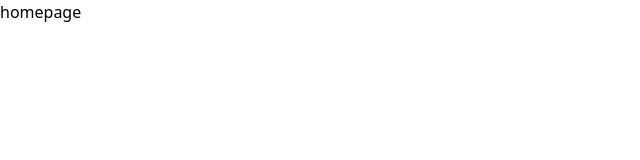
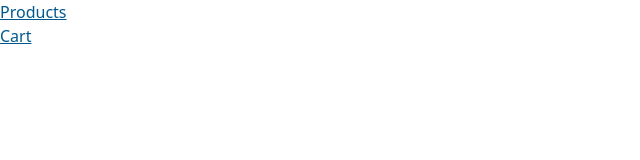
Before and after one commit to michaelptacek05/shopping-cart, a Next.js app: page / in a window 1280 px wide. Shown: the top 160 px of the page, without its empty margins (0-640 px from the left). Built offline with nearby package versions, Linux system fonts and the light colour scheme.

Commit message:
api call for fakestore

```diff
--- a/app/cart/page.tsx
+++ b/app/cart/page.tsx
@@ -1,13 +1,12 @@
-'use client'
 
-import { usePathname } from "next/navigation"
+
 
 
 
 export default function ProductsPage() {
     return (
         <div>
-            <h1 className="text-2xl font-bold">{usePathname()}</h1>
+
         </div>
     )
 }
--- a/app/page.tsx
+++ b/app/page.tsx
@@ -3,7 +3,9 @@
 export default function Home() {
   return (
     <div>
-      <h1>homepage</h1>
+       <a href="/products" className="underline text-sky-800 cursor-pointer">Products</a>
+       <br />
+       <a href="/cart" className="underline text-sky-800 cursor-pointer">Cart</a>
     </div>
   );
 }
--- a/app/products/page.tsx
+++ b/app/products/page.tsx
@@ -1,13 +1,14 @@
-'use client'
+import { getProducts } from "@/lib/api";
 
-import { usePathname } from "next/navigation"
+export default async function ProductsPage() {
+    const products = await getProducts();
 
-
-
-export default function ProductsPage() {
     return (
         <div>
-            <h1 className="text-2xl font-bold">{usePathname()}</h1>
+            <h1>Naše produkty</h1>
+            {products.map((product) => (
+                <li key={product.id}>{product.title}</li>
+            ))}
         </div>
-    )
+    );
 }
--- /dev/null
+++ b/lib/api.ts
@@ -0,0 +1,13 @@
+export interface Product {
+    id: number;
+    title: string;
+    price: number;
+    image: string;
+    description?: string;
+    category?: string;
+}
+
+export async function getProducts(): Promise<Product[]> {
+    const response = await fetch('https://fakestoreapi.com/products');
+    return response.json();
+}
```
